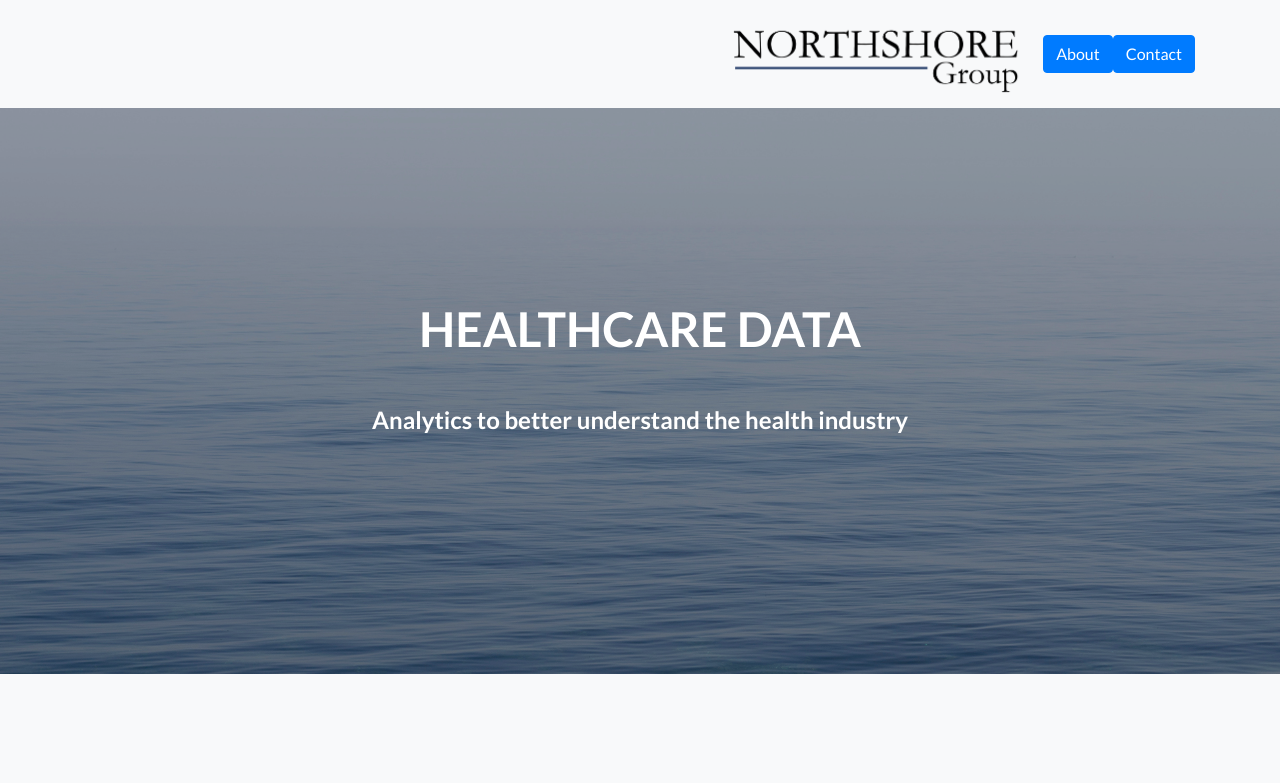
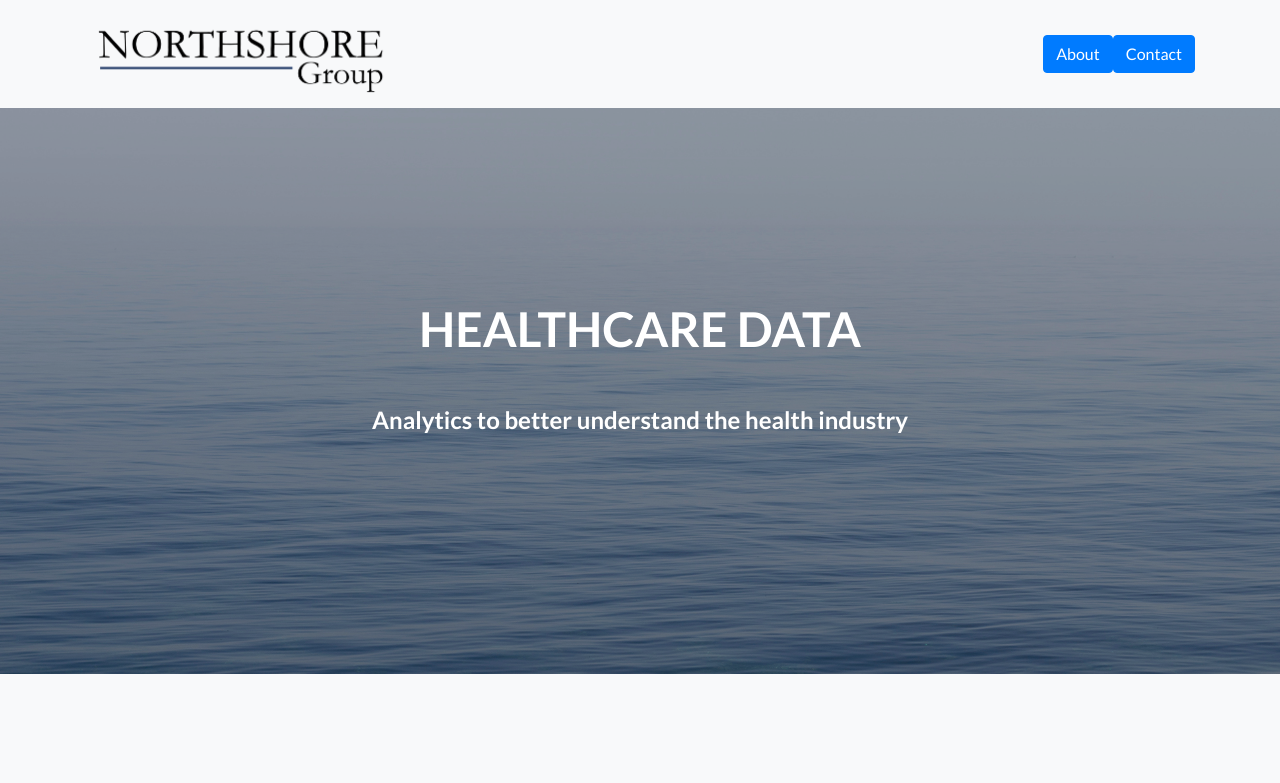
Before and after one commit to ackermat/northshoregrp.github.io, a website: page index.html in a window 1280 px wide. Shown: the top 783 px of the page. Drawn offline with Linux system fonts and the light colour scheme.

Commit message:
logo position

```diff
--- a/index.html
+++ b/index.html
@@ -28,7 +28,7 @@
     <!-- Navigation -->
     <nav class="navbar navbar-light bg-light static-top">
       <div class="container">
-        <img class="ml-auto d-block img-fluid" src="img/companylogo.png" alt="companylogo" style="width:323px;height:92px"></img>
+        <img class="mr-auto d-block img-fluid" src="img/companylogo.png" alt="companylogo" style="width:323px;height:92px"></img>
         <a class="btn btn-primary" href="#">About</a>
         <a class="btn btn-primary" href="#">Contact</a>
       </div>
```
